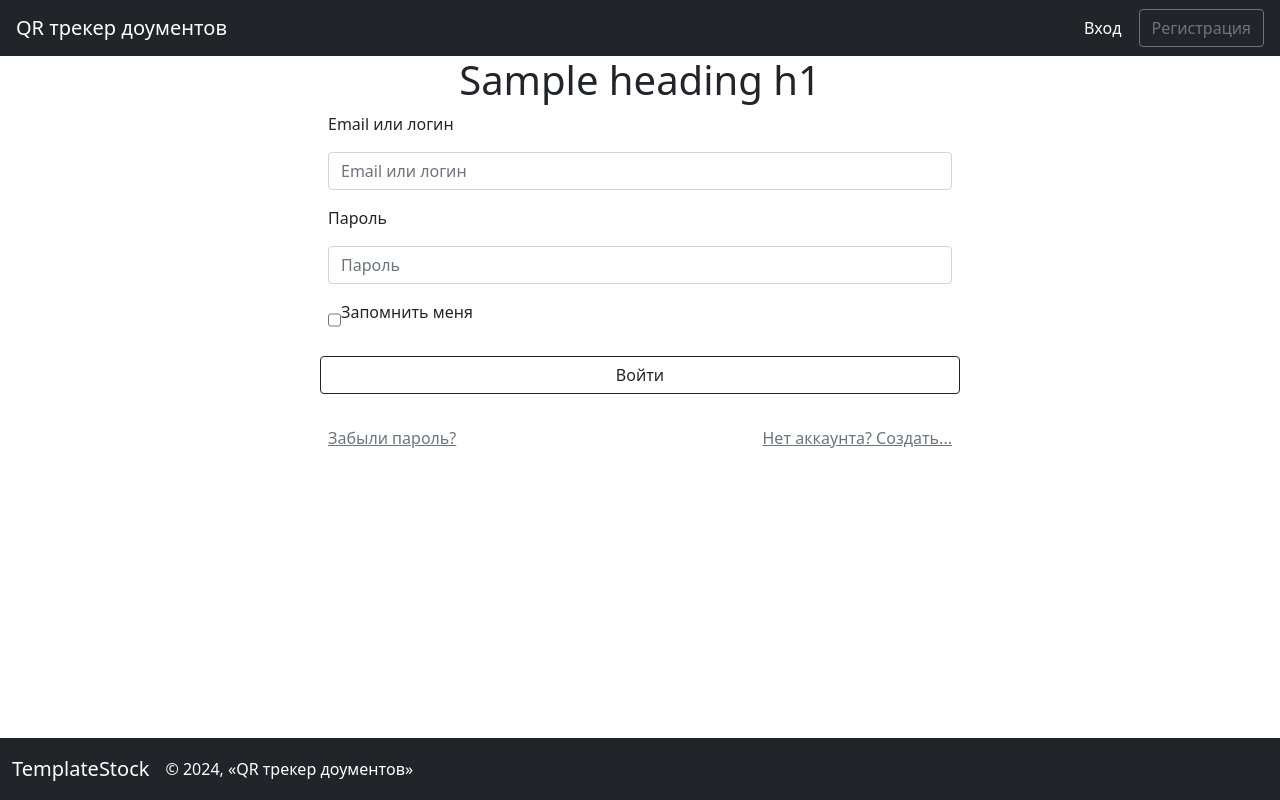
After one commit to Charlies-Kvit/QR_document_tracker, a Flask app: template src/templates/login.html in a window 1280 px wide. The commit adds this page. Run offline with Flask 3, Linux system fonts and the light colour scheme; tables that the repository leaves empty hold one stand-in row (values such as "Sample post"); the template is opened without the code that fills it: values that come from a table or form of the project are taken from there, most other values are stand-ins (such as "Sample title", 1, 10 or a date in 2020).

Commit message:
доделал до почты

```diff
--- a/requirements.txt
+++ b/requirements.txt
@@ -8,3 +8,7 @@ requests~=2.28.2
 waitress~=2.1.2
 flask_restful
 sqlalchemy_serializer
+email_validate
+phonenumbers
+flask-mail
+jwt
--- a/src/app.py
+++ b/src/app.py
@@ -1,6 +1,7 @@
-from flask import Flask, render_template
+from flask import Flask, render_template, url_for,redirect, request, flash
+from flask_mail import Mail, Message
 from flask_login import LoginManager, login_user, login_required, logout_user, current_user
-from config import HOST, PORT, DEBUG
+from config import HOST, PORT, DEBUG, DATA_BASE, MailConfig
 from waitress import serve
 from data import db_session
 from data.Users import User
@@ -8,10 +9,13 @@ from data.Groups import Group
 from data.Group_users import GroupUsers
 from data.Documents import Document
 from forms.user import RegisterForm, LoginForm
-from functions import secret_key_generator
+from functions import secret_key_generator, check_email, check_phone_number, get_int_phone_number, send_email
+import jwt
 
 
 app = Flask(__name__)
+app.config.from_object(MailConfig)
+mail = Mail(app)
 app.secret_key = secret_key_generator(120)
 login_manager = LoginManager()
 login_manager.init_app(app)
@@ -19,6 +23,7 @@ login_manager.init_app(app)
 
 @app.route("/")
 def index():
+    flash('test')
     context = {"title": "Главная страница", "current_user": current_user}
     return render_template('index.html', context=context)
 
@@ -26,20 +31,122 @@ def index():
 @app.route("/register", methods=['GET', 'POST'])
 def register():
     form = RegisterForm()
-    if form.validate_on_submit()
-    return render_template("register.html", form=form, heading_h1="Регистрация", title="Регистрация")
+    heading_h1 = "Регистрация"
+    title = heading_h1
+    if form.validate_on_submit():
+        """if not form.agree.data:
+            return render_template("register.html", form=form, heading_h1=heading_h1, title=title,
+                                   message="Вы не дали согласие на обработку персональных данных")"""
+        if form.password.data != form.password_again.data:
+            return render_template("register.html", form=form, heading_h1=heading_h1, title=title,
+                                   message="Пароли не совпадают")
+        session = db_session.create_session()
+        logins = session.query(User).filter(User.login == str(form.login.data)).first()
+        if logins:
+            session.close()
+            return render_template("register.html", form=form, heading_h1=heading_h1, title=title,
+                                   message="Логин занят, попробуйте другой")
+        email = form.email.data
+        emails = session.query(User).filter(User.email == str(email)).first()
+        if emails:
+            session.close()
+            return render_template("register.html", form=form, heading_h1=heading_h1, title=title,
+                                   message="Почта уже занята, попробуйте другую")
+        if not check_email(email):
+            session.close()
+            return render_template("register.html", form=form, heading_h1=heading_h1, title=title,
+                                   message="Такой почты не существует")
+        phone = get_int_phone_number(form.phone_number.data)
+        phones = session.query(User).filter(User.phone_number == int(phone)).first()
+        if phones:
+            session.close()
+            return render_template("register.html", form=form, heading_h1=heading_h1, title=title,
+                                   message="Этот номер телефона уже занят, попробуйте другой.")
+        if not check_phone_number(phone):
+            session.close()
+            return render_template("register.html", form=form, heading_h1=heading_h1, title=title,
+                                   message="Такого номера телефона не существует")
+        user = User(
+            login=form.login.data,
+            name=form.name.data,
+            surname=form.surname.data,
+            middle_name=form.middle_name.data,
+            phone_number=int(phone),
+            email=form.email.data
+        )
+        user.set_password(form.password.data)
+        session.add(user)
+        session.commit()
+        token = jwt.encode({'mail_confirm': user.id}, app.secret_key, algorithm='HS256')
+        link = url_for("confirm_email", token=token)
+        session.close()
+        send_email("Подтверждение почты", MailConfig.MAIL_USERNAME, [form.email.data],
+                   "Нажмите на кнопку для подтверждения почты, если вы не регестрировались на сайте qr tracker,"
+                   " то игнорируйте письмо", f"<a href='{link}'>Подтвердить почту</a>")
+        return redirect("/need_confirm")
+    return render_template("register.html", form=form, heading_h1=heading_h1, title=title)
+
+
+@app.route("/need_confirm")
+def show_confirm():
+    h1 = "Нужно подтверждение вашей почты"
+    title = "Нужно подтверждение"
+    return render_template("need_confirm.html", h1=h1, title=title)
+
+
+@app.route("/confirm_email")
+def confirm_email():
+    token = request.values.get("token")
+    try:
+        user_id = jwt.decode(token, app.secret_key, algorithms=['HS256'])['mail_confirm']
+    except:
+        pass
+    print(User.query.get(user_id))
+
+
+@app.route('/login', methods=["GET", "POST"])
+def login():
+    form = LoginForm()
+    heading_h1 = "Авторизация"
+    title = heading_h1
+    if form.validate_on_submit():
+        session = db_session.create_session()
+        user_name = form.login_email.data
+        if "@" in user_name:
+            user = session.query(User).filter(User.email == user_name).first()
+        else:
+            user = session.query(User).filter(User.login == user_name).first()
+        if not user:
+            session.close()
+            return render_template("login.html", heading_h1=heading_h1, title=title, form=form,
+                                   message="Такой пользователь не найден")
+        if not user.check_password(form.password.data):
+            session.close()
+            return render_template("login.html", heading_h1=heading_h1, title=title, form=form,
+                                   message="Неверный пароль")
+        login_user(user, remember=form.remember_me.data)
+        session.close()
+        return redirect("/")
+    return render_template("login.html", heading_h1=heading_h1, title=title, form=form)
+
+
+@app.route("/logout")
+@login_required
+def logout():
+    logout_user()
+    return redirect("/")
 
 
 @login_manager.user_loader
 def load_user(user_id):
     db_sess = db_session.create_session()
-    user = db_sess.query(User).get(user_id)
+    user = User.query.get(user_id)
     db_sess.close()
     return user
 
 
 if __name__ == '__main__':
-    db_session.global_init("db/db.sqlalchemy")
+    db_session.global_init(DATA_BASE)
     if DEBUG:
         app.run(HOST, port=PORT, debug=DEBUG)
     else:
--- a/src/config.json
+++ b/src/config.json
@@ -1,5 +1,5 @@
 {
-  "DATA_BASE": "db/db.sqlite",
+  "DATA_BASE": "src/db/db.sqlite",
   "HOST": "127.0.0.1",
   "PORT": 8080,
   "DEBUG": true
--- a/src/data/Users.py
+++ b/src/data/Users.py
@@ -16,6 +16,7 @@ class User(SqlAlchemyBase, UserMixin):
     middle_name = sqlalchemy.Column(sqlalchemy.String)
     phone_number = sqlalchemy.Column(sqlalchemy.Integer, unique=True)
     email = sqlalchemy.Column(sqlalchemy.String, unique=True)
+    confirm = sqlalchemy.Column(sqlalchemy.Boolean, default=False)
     date_create = sqlalchemy.Column(sqlalchemy.DateTime, default=datetime.datetime.now())
     date_change = sqlalchemy.Column(sqlalchemy.DateTime, default=datetime.datetime.now())
     hashed_password = sqlalchemy.Column(sqlalchemy.String)
--- a/src/forms/user.py
+++ b/src/forms/user.py
@@ -1,5 +1,5 @@
 from flask_wtf import FlaskForm
-from wtforms import PasswordField, StringField, BooleanField, SubmitField, EmailField, IntegerField
+from wtforms import PasswordField, StringField, BooleanField, SubmitField, EmailField
 from wtforms.validators import DataRequired
 
 
@@ -8,10 +8,11 @@ class RegisterForm(FlaskForm):
     name = StringField('Имя', validators=[DataRequired()])
     surname = StringField('Фамилия', validators=[DataRequired()])
     middle_name = StringField('Отчество', validators=[DataRequired()])
-    phone_number = IntegerField('Номер телефона', validators=[DataRequired()])
+    phone_number = StringField('Номер телефона', validators=[DataRequired()])
     email = EmailField('Email', validators=[DataRequired()])
     password = PasswordField('Пароль', validators=[DataRequired()])
     password_again = PasswordField('Повторите пароль', validators=[DataRequired()])
+    agree = BooleanField("Соглашаюсь на обработку персональных данных")
     submit = SubmitField("Зарегестрироваться")
 
 
--- a/src/static/css/style.css
+++ b/src/static/css/style.css
@@ -0,0 +1,23 @@
+.t1 {
+    padding-left: 1rem;
+}
+
+.menu-btn {
+    padding-right: 1rem;
+}
+
+.heading {
+    text-align: center;
+}
+.center {
+    display: flex;
+    justify-content: center;
+}
+form {
+    width: 50%;
+}
+
+.main_tables {
+    display: flex;
+    justify-content: center;
+}
--- a/src/templates/base.html
+++ b/src/templates/base.html
@@ -6,15 +6,16 @@
         <link rel="stylesheet" href="https://cdn.jsdelivr.net/npm/bootstrap@5.0.0-beta1/dist/css/bootstrap.min.css"
               integrity="sha384-giJF6kkoqNQ00vy+HMDP7azOuL0xtbfIcaT9wjKHr8RbDVddVHyTfAAsrekwKmP1"
               crossorigin="anonymous">
+        <link rel="stylesheet" href="../static/css/style.css">
     </head>
     <body>
     <header>
         <nav class="navbar navbar-dark bg-dark">
-            <a class="navbar-brand" href="/">QR трекер доументов</a>
+            <a class="navbar-brand t1" href="/">QR трекер доументов</a>
             {% if current_user.is_authenticated %}
             <div class="menu-btn">
                 <a class="btn btn-dark" href="\lms">Личный кабинет</a>
-                <a class="btn btn-outline-secondary" href="\groups">Группы</a>
+                <a class="btn btn-outline-secondary" href="\logout">Выйти</a>
             </div>
             {% else %}
             <div class="menu-btn">
--- /dev/null
+++ b/src/templates/login.html
@@ -0,0 +1,41 @@
+{% extends "base.html" %}
+
+{% block content %}
+<h1 class="heading">{{ heading_h1 }}</h1>
+<div class="main_tables">
+    <form action="" method="POST" class="login-form row g-3">
+        {{ form.hidden_tag() }}
+        <div class="col-12">
+            <p class="label">Email или логин</p>
+            {{ form.login_email(class="form-control", placeholder="Email или логин") }}
+            {% for error in form.login_email.errors %}
+              <div class="alert alert-danger" role="alert">
+                  {{ error }}
+              </div>
+          {% endfor %}
+        </div>
+        <div class="col-12">
+            <p class="label">Пароль</p>
+            {{ form.password(class="form-control", type="password", placeholder="Пароль") }}
+            {% for error in form.password.errors %}
+               <div class="alert alert-danger" role="alert">
+                   {{ error }}
+               </div>
+              {% endfor %}
+        </div>
+        <div class="col-12" style="display: flex;">
+              {{ form.remember_me() }}
+              <p class="form-check-label">
+                Запомнить меня
+              </p>
+        </div>
+        {{ form.submit(type="submit", class="btn btn-outline-dark login-btn") }}
+        <div>{{ message }}</div>
+
+        <div style="display: flex; justify-content: space-between;">
+            <a class="link-secondary link-underline-dark link-offset-1" href="#">Забыли пароль?</a>
+            <a class="link-secondary link-underline-dark link-offset-1" href="register">Нет аккаунта? Создать...</a>
+        </div>
+    </form>
+</div>
+{% endblock %}
--- /dev/null
+++ b/src/templates/need_confirm.html
@@ -0,0 +1,6 @@
+{% extends "base.html" %}
+
+{% block content %}
+<h1>{{ h1 }}</h1>
+<p>Мы выслали вам на почту письмо с сыллкой для подтвержения</p>
+{% endblock %}
```
Also changed, not shown: src/config.py (+19 -1 lines), src/functions.py (+34 -0 lines), src/templates/register.html (+16 -5 lines).
